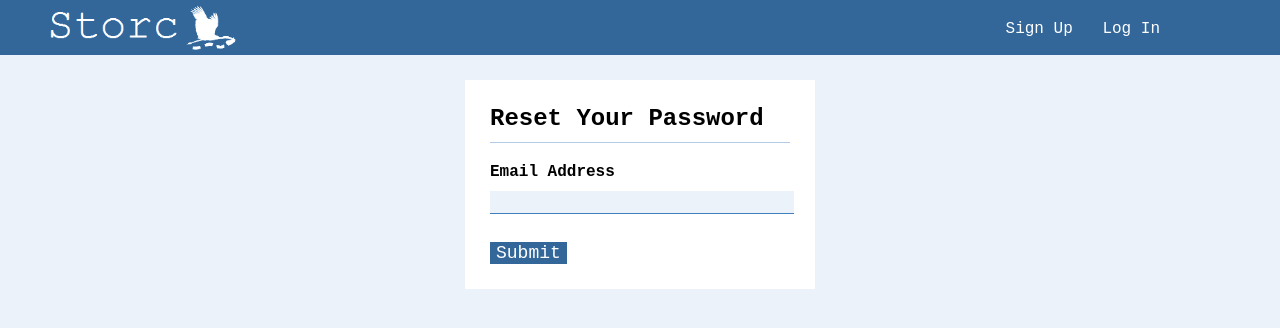
After one commit to davidhammaker/Storc, a Flask app: page /reset_password in a window 1280 px wide. The commit adds this page. Shown: the top 328 px of the page. Run offline with Flask 2, Linux system fonts and the light colour scheme.

Commit message:
Enable password reset
On 'login.html', "Forgot your password?" appears under the password
field. The text is an anchor that points to 'reset_password_request',
which allows a user to enter the email address associated with the
missing password (using the EmailVerifyForm). An email with a reset
token is sent to the user's email address (if the email address is
associated with a user in the database). The link containing the reset
token points to 'reset_password', where the user enters and confirms a
new password with the ResetPasswordForm. The new password is hashed and
stored in the database, then the user can log in.

```diff
--- a/storc/forms.py
+++ b/storc/forms.py
@@ -56,3 +56,13 @@ class EmailLoginForm(FlaskForm):
         DataRequired()])
     remember_me = BooleanField('Remember Me')
     submit = SubmitField('Log In')
+
+
+class ResetPasswordForm(FlaskForm):
+    password = PasswordField('Password', validators=[
+        DataRequired(),
+        Length(min=6, max=72)])
+    confirm_password = PasswordField('Confirm Password', validators=[
+        DataRequired(),
+        EqualTo('password')])
+    submit = SubmitField('Submit')
--- a/storc/templates/login.html
+++ b/storc/templates/login.html
@@ -28,6 +28,7 @@
                 <h4>{{ form.password.label }}</h4>
                 {{ form.password(class="form-field") }}
             {% endif %}
+            <small><em><a href="{{ url_for('reset_password_request') }}">Forgot your password?</a></em></small>
             <br>
             <br>
             <h4>{{ form.remember_me }} {{ form.remember_me.label }}</h4>
--- /dev/null
+++ b/storc/templates/reset_password_request.html
@@ -0,0 +1,25 @@
+{% extends 'base.html' %}
+
+{% block content %}
+<div class="container">
+    <div class="box narrow center">
+        <h2>Reset Your Password</h2>
+        <form action="" method="POST">
+            {{ form.hidden_tag() }}
+            {% if form.email.errors %}
+                <h4>{{ form.email.label(class="error") }}</h4>
+                {{ form.email(class="form-field error-field") }}
+                {% for error in form.email.errors %}
+                    <span class="error small-font">{{ error }}</span>
+                {% endfor %}
+            {% else %}
+                <h4>{{ form.email.label }}</h4>
+                {{ form.email(class="form-field") }}
+            {% endif %}
+            <br>
+            <br>
+            {{ form.submit(class="submit") }}
+        </form>
+    </div>
+</div>
+{% endblock content %}
--- a/storc/views.py
+++ b/storc/views.py
@@ -7,7 +7,8 @@ from flask_mail import Message
 from flask_login import login_user, logout_user, current_user
 from storc import app, db, bcrypt, mail
 from storc.forms import (
-    EmailRegistrationForm, EmailVerifyForm, EmailLoginForm)
+    EmailRegistrationForm, EmailVerifyForm, EmailLoginForm,
+    ResetPasswordForm)
 from storc.models import User, Character
 
 
@@ -20,6 +21,18 @@ def send_verify_email(user):
     message.body = f"Thanks for signing up with Storc!\n\nTo verify " \
         f"your email address, please click the link below:\n\n" \
         f"{url_for('verify_email', token=token, _external=True)}"
+    mail.send(message)
+
+
+def send_pw_reset_email(user):
+    token = user.get_token()
+    message = Message(
+        'Reset Your Password',
+        sender='storcwebsite@gmail.com',
+        recipients=[user.email])
+    message.body = f"To verify reset your password, click the link " \
+        f"below:\n\n" \
+        f"{url_for('reset_password', token=token, _external=True)}"
     mail.send(message)
 
 
@@ -155,3 +168,43 @@ def logout():
     logout_user()
     flash('You have logged out.', 'neutral')
     return redirect(url_for('home'))
+
+
+@app.route('/reset_password', methods=['GET', 'POST'])
+def reset_password_request():
+    if current_user.is_authenticated:
+        return redirect(url_for('home'))
+    form = EmailVerifyForm()
+    if form.validate_on_submit():
+        user = User.query.filter_by(email=form.email.data).first()
+        if user:
+            send_pw_reset_email(user)
+            flash(
+                f'Check your email! We sent a link to '
+                f'"{form.email.data}".', 'good')
+        else:
+            flash(
+                'That email address has no matches in our system.',
+                'bad')
+    return render_template('reset_password_request.html', form=form)
+
+
+@app.route('/reset_password/<token>', methods=['GET', 'POST'])
+def reset_password(token):
+    if current_user.is_authenticated:
+        return redirect(url_for('home'))
+    user = User.validate_token(token)
+    if not user:
+        flash('That token is invalid.', 'bad')
+        return redirect(url_for('reset_password_request'))
+    form = ResetPasswordForm()
+    if form.validate_on_submit():
+        pw_hash = bcrypt.generate_password_hash(form.password.data)
+        user.password = pw_hash
+        db.session.add(user)
+        db.session.commit()
+        flash(
+            'Your password has been reset! You may now log in.',
+            'good')
+        return redirect(url_for('email_login'))
+    return render_template('reset_password.html', form=form)
```
Also changed, not shown: storc/templates/reset_password.html (added, +37 -0 lines).
